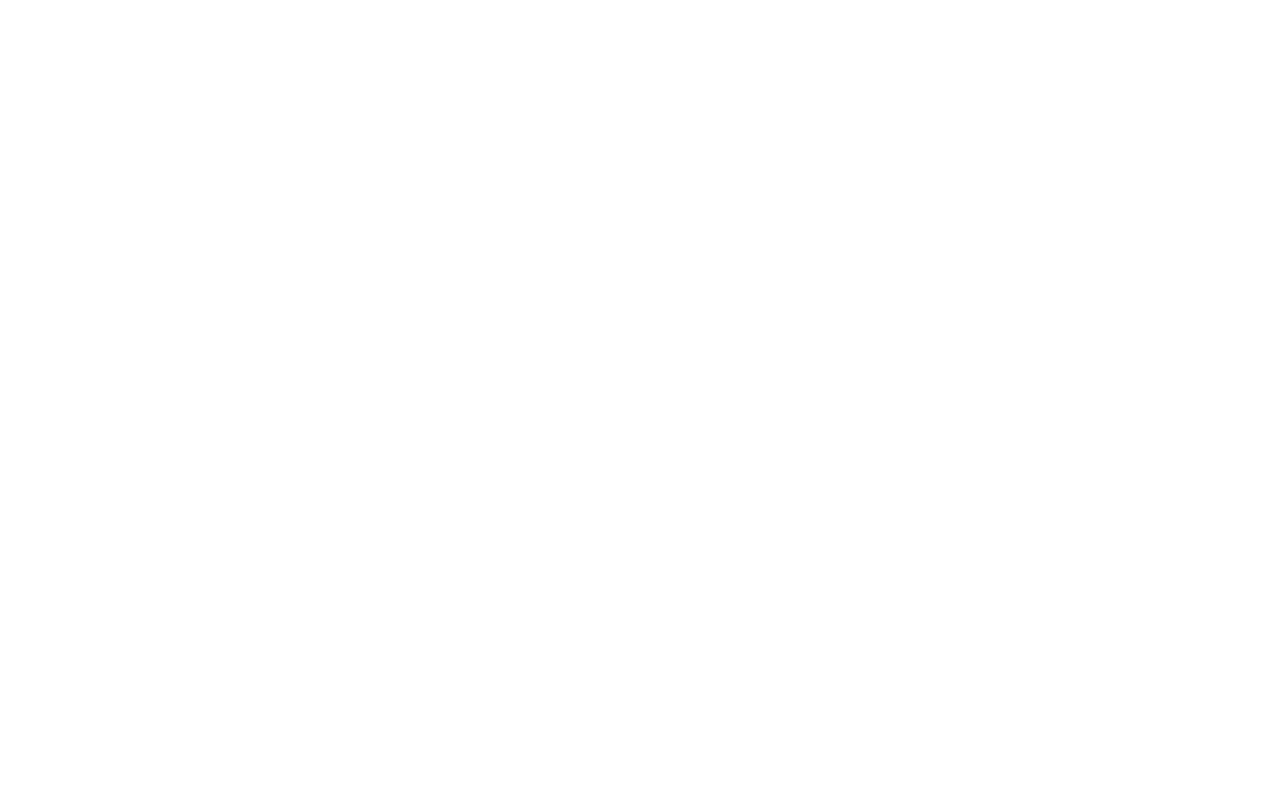
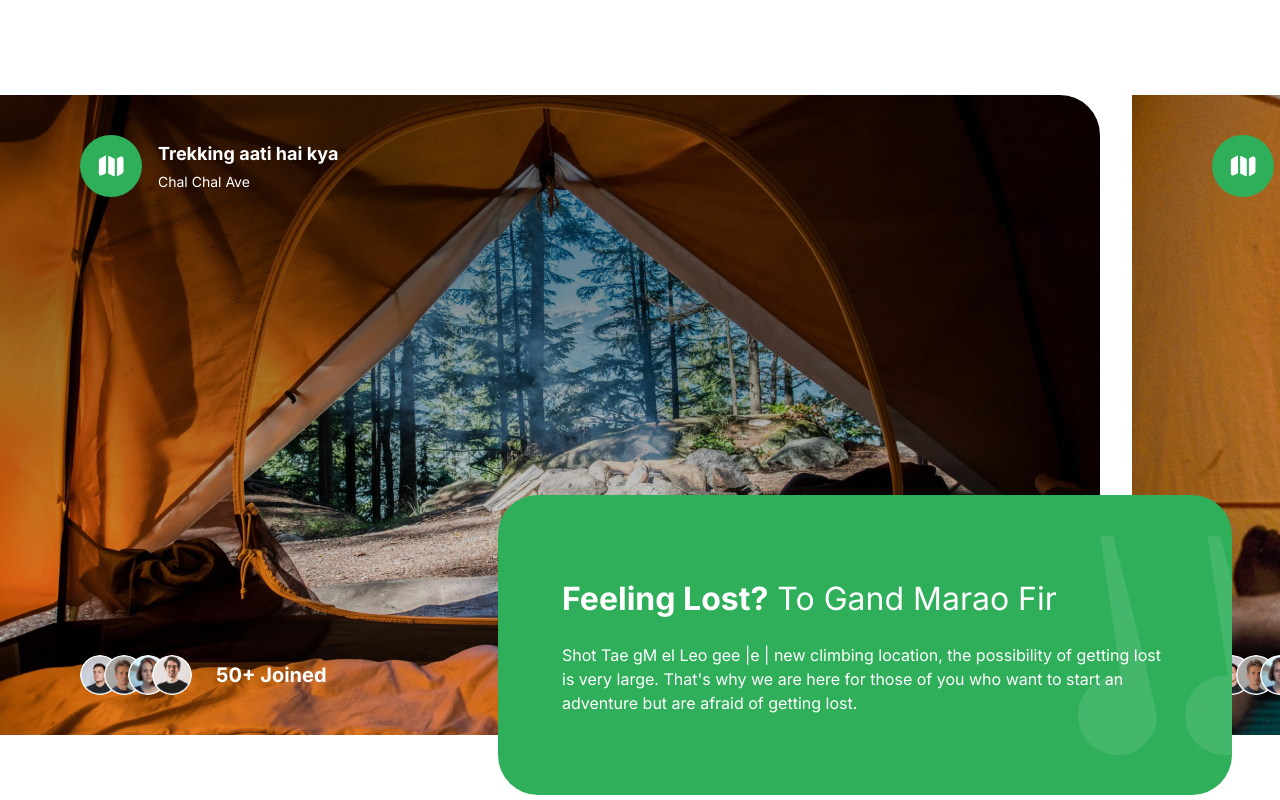
Before and after one commit to R0Y15/ExplorEA, a Next.js app: page / in a window 1280 px wide. Shown: the part 840-1640 px from the top of the page. Before the commit the page ends 800 px from the top, so only its background shows below. Built offline with nearby package versions, Linux system fonts and the light colour scheme.

Commit message:
added-new files

```diff
--- a/app/page.tsx
+++ b/app/page.tsx
@@ -1,11 +1,13 @@
-import Image from 'next/image'
+import { Camp, Features, GetApp, Guide, Hero } from '@/components'
 
 export default function Home() {
   return (
     <>
-      <div>
-        home
-      </div>
+      <Hero />
+      <Camp />
+      <Guide />
+      <Features />
+      <GetApp />
     </>
   )
 }
--- /dev/null
+++ b/components/Camp.tsx
@@ -0,0 +1,116 @@
+import { PEOPLE_URL } from '@/constants'
+import { CampProps } from '@/utils'
+import Image from 'next/image'
+import React from 'react'
+
+const CampSite = ({ backgroundImage, title, subtitle, poeple }: CampProps) => {
+  return (
+    <div className={`h-full w-full min-w-[1100px] ${backgroundImage} bg-cover bg-no-repeat lg:rounded-r-5xl 2xl:rounded-5xl`}>
+      <div className="flex h-full flex-col items-start justify-between p-6 lg:px-20 lg:py-10">
+        <div className="flexCenter gap-4">
+          <div className="rounded-full bg-green-50 p-4">
+            <Image
+              src={'/folded-map.svg'}
+              alt='map'
+              width={30}
+              height={30}
+            />
+          </div>
+          <div className="flex flex-col gap-1">
+            <h4 className='bold-18 text-white'>
+              {title}
+            </h4>
+            <p className='regular-14 text-white'>
+              {subtitle}
+            </p>
+          </div>
+        </div>
+
+        <div className="flexCenter gap-6">
+          <span className="flex -space-x-4 overflow-hidden">
+            {PEOPLE_URL.map((url) => (
+              <Image
+                className='inline-block h-10 w-10 rounded-full '
+                src={url}
+                key={url}
+                alt='people'
+                width={52}
+                height={52}
+              />
+            ))}
+          </span>
+          <p className='bold-16 md:bold-20 text-white'>{poeple}</p>
+        </div>
+      </div>
+    </div>
+  )
+}
+
+const Camp = () => {
+  return (
+    <section className='relative 2xl:max-container fex flex-col py-10 lg:mb-10 lg:py-20 xl:mb-20'>
+      <div className="hide-scrollbar flex h-[340px] w-full items-start justify-start gap-8 overflow-x-auto lg:h-[400px] xl:h-[640px]">
+        <CampSite
+          backgroundImage="bg-bg-img-1"
+          title="Trekking aati hai kya"
+          subtitle="Chal Chal Ave"
+          poeple="50+ Joined"
+        />
+        <CampSite
+          backgroundImage="bg-bg-img-2"
+          title="Darbhanga Track"
+          subtitle="Kya Krega Jaa kr"
+          poeple="70+ Joined"
+        />
+        <CampSite
+          backgroundImage="bg-bg-img-3"
+          title="Darbhanga Track"
+          subtitle="Kya Krega Jaa kr"
+          poeple="70+ Joined"
+        />
+        <CampSite
+          backgroundImage="bg-bg-img-4"
+          title="Darbhanga Track"
+          subtitle="Kya Krega Jaa kr"
+          poeple="70+ Joined"
+        />
+        <CampSite
+          backgroundImage="bg-bg-img-5"
+          title="Darbhanga Track"
+          subtitle="Kya Krega Jaa kr"
+          poeple="70+ Joined"
+        />
+        <CampSite
+          backgroundImage="bg-bg-img-6"
+          title="Darbhanga Track"
+          subtitle="Kya Krega Jaa kr"
+          poeple="70+ Joined"
+        />
+
+      </div>
+
+      <div className="flexEnd mt-10 px-6 lg:-mt-60 lg:mr-6">
+        <div className="relative w-full overflow-hidden rounded-3xl bg-green-50 p-8 lg:max-w-[500px] xl:max-w-[734px] xl:rounded-5xl xl:px-16 xl:py-20">
+          <h2 className='regular-24 md:regular-32 2xl:regular-64 capitalize text-white'>
+            <strong>Feeling Lost?</strong> to gand marao fir
+          </h2>
+          <p className="regular-14 xl:regular-16 mt-5 text-white">
+            Shot Tae gM el Leo gee |e |
+            new climbing location, the possibility of getting lost is
+            very large. That's why we are here for those of you who
+            want to start an adventure but are afraid of getting lost.
+          </p>
+          <Image
+            src={'/quote.svg'}
+            alt='quote'
+            width={186}
+            height={219}
+            className='camp-quote'
+          />
+        </div>
+      </div>
+    </section>
+  )
+}
+
+export default Camp
--- /dev/null
+++ b/components/Features.tsx
@@ -0,0 +1,9 @@
+import React from 'react'
+
+const Features = () => {
+  return (
+    <div>Features</div>
+  )
+}
+
+export default Features
--- /dev/null
+++ b/components/GetApp.tsx
@@ -0,0 +1,9 @@
+import React from 'react'
+
+const GetApp = () => {
+  return (
+    <div>GetApp</div>
+  )
+}
+
+export default GetApp
--- /dev/null
+++ b/components/Guide.tsx
@@ -0,0 +1,9 @@
+import React from 'react'
+
+const Guide = () => {
+  return (
+    <div>Guide</div>
+  )
+}
+
+export default Guide
```
Also changed, not shown: components/index.tsx (+10 -0 lines).
